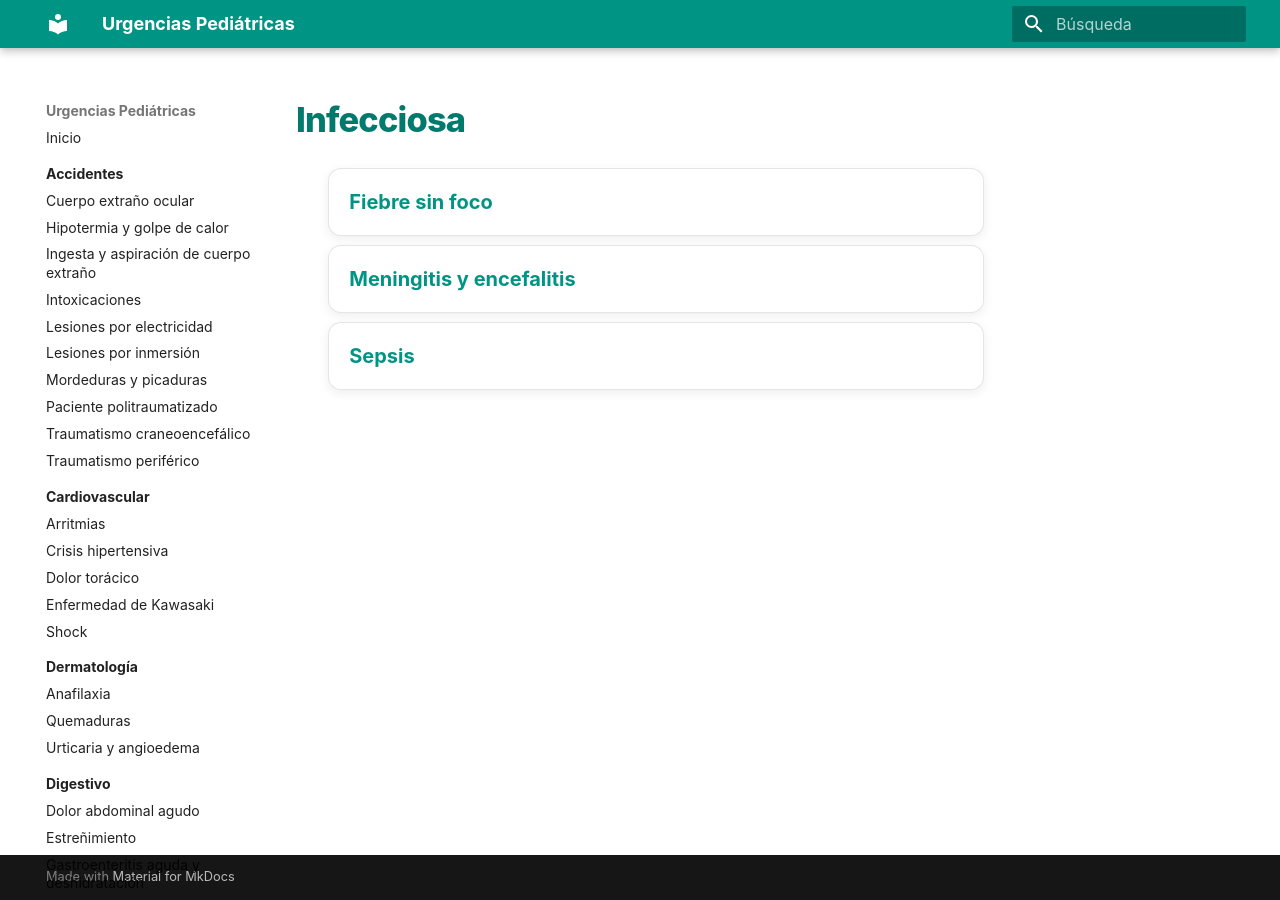
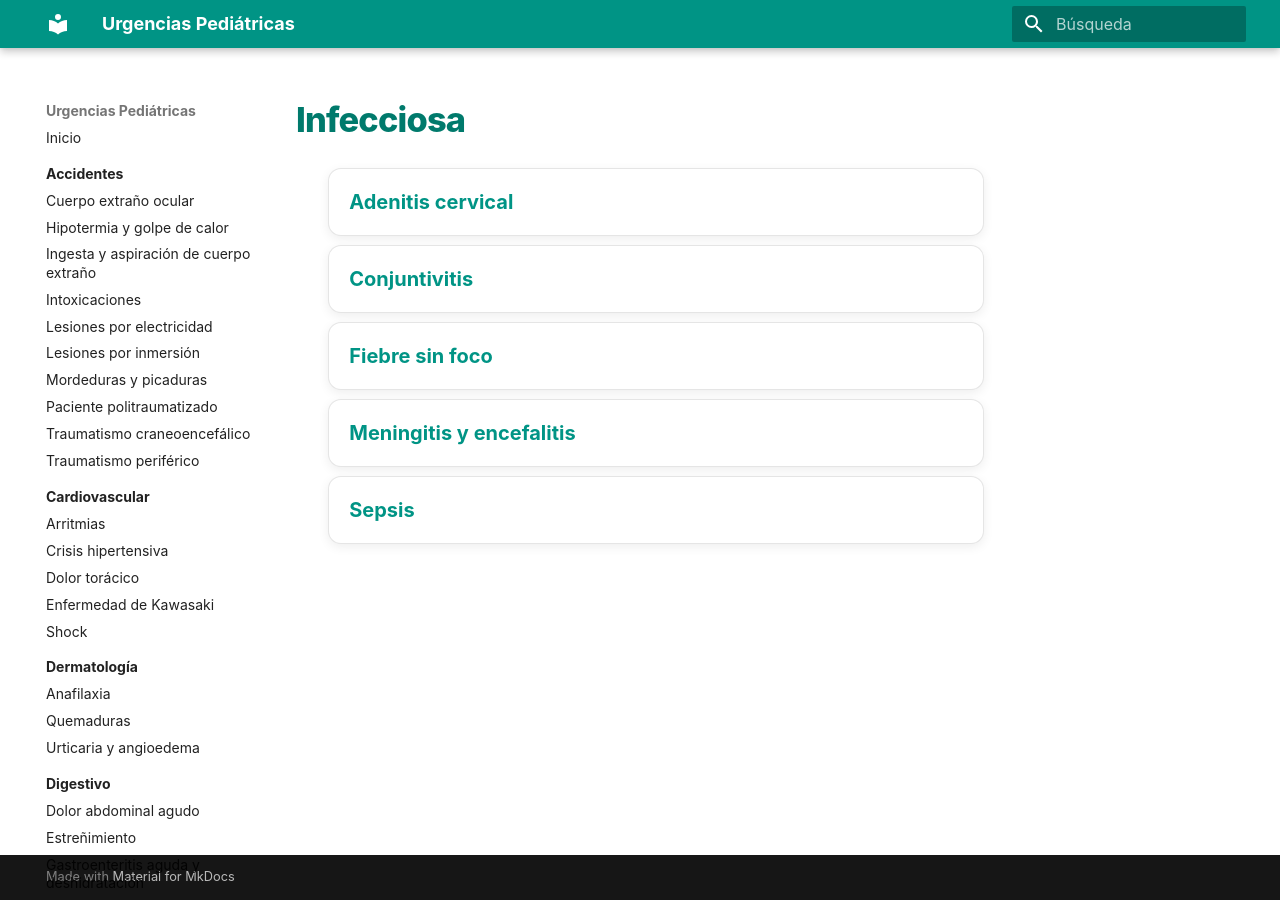
Before and after one commit to gonzaloares/urgencias-pediatricas, an MkDocs documentation site: the page built from docs/infeccioso/index.md, in a window 1280 px wide. Built offline with MkDocs 1.6.1 and Material for MkDocs 9.7.7, drawn with Linux system fonts in a browser that asks for light colours.

Commit message:
Actualiza docs/infeccioso/index.md

```diff
--- a/docs/infeccioso/index.md
+++ b/docs/infeccioso/index.md
@@ -2,6 +2,8 @@
 
 <div class="protocol-index" markdown="1">
 
+- [Adenitis cervical](adenitis-cervical.md)
+- [Conjuntivitis](conjuntivitis.md)
 - [Fiebre sin foco](fiebre-sin-foco.md)
 - [Meningitis y encefalitis](../neurologia/meningitis-encefalitis.md)
 - [Sepsis](sepsis.md)
```
